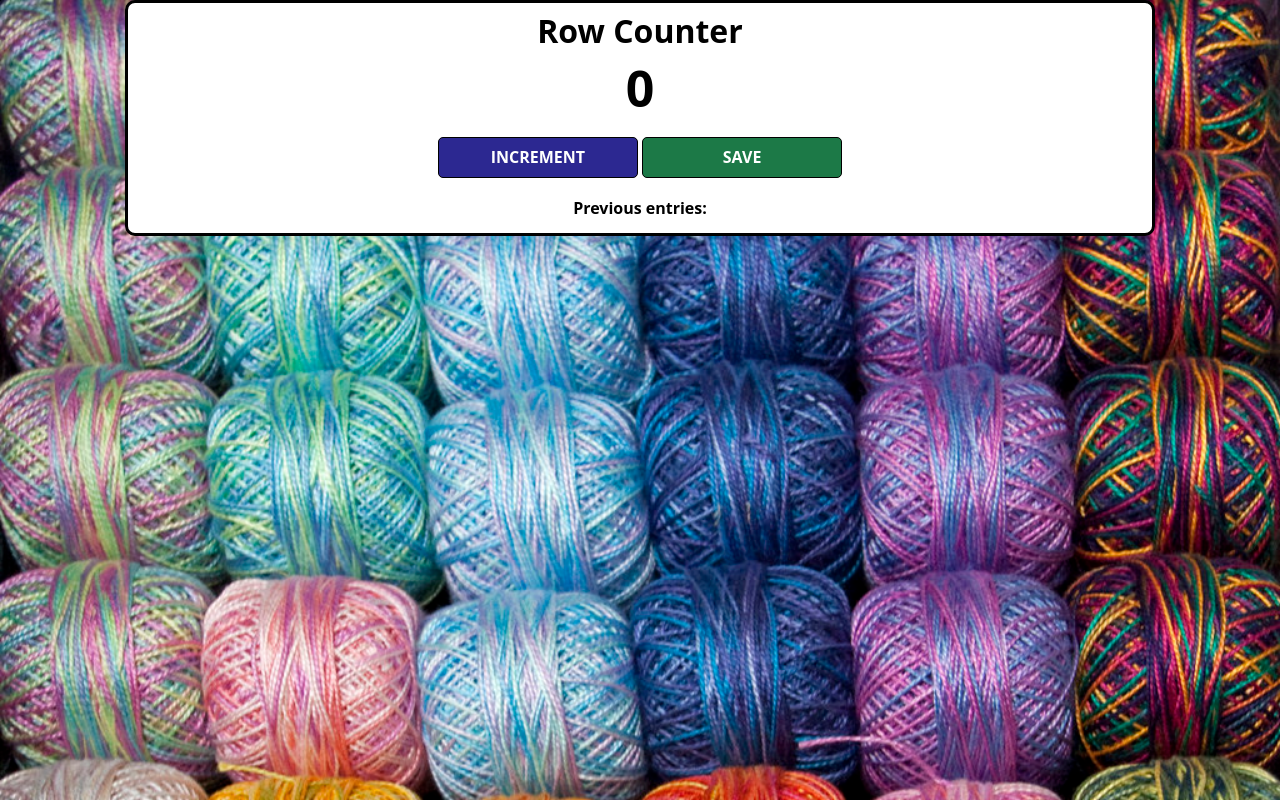
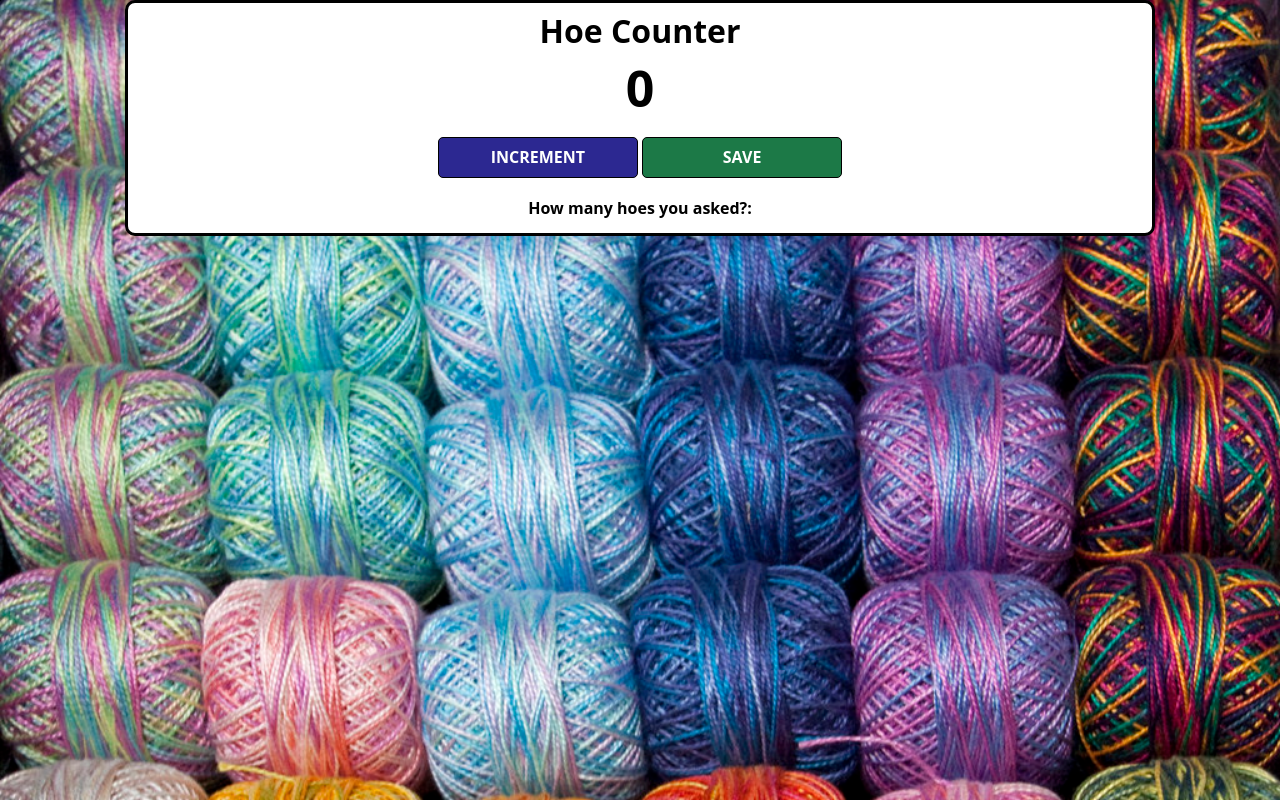
Before and after one commit to vietanhnguyenvu/hoecounter, a plain HTML site: page index.html in a window 1280 px wide. Drawn offline with nearby package versions, Linux system fonts and the light colour scheme.

Commit message:
Update index.html
Update vivacious wording.

```diff
--- a/index.html
+++ b/index.html
@@ -4,14 +4,13 @@
     </head>
     <body>
         <div class="container">
-            <h1>Row Counter</h1>
+            <h1>Hoe Counter</h1>
             <h2 id="count-el">0</h2>
             <button id="increment-btn" onclick="increment()">INCREMENT</button>
             <button id="save-btn" onclick="save()">SAVE</button>
-            <p id="save-el">Previous entries: </p>
+            <p id="save-el">How many hoes you asked?: </p>
         </div>
         <script src="index.js">
-            nnerText
         </script>
     </body>
 </html>
```
